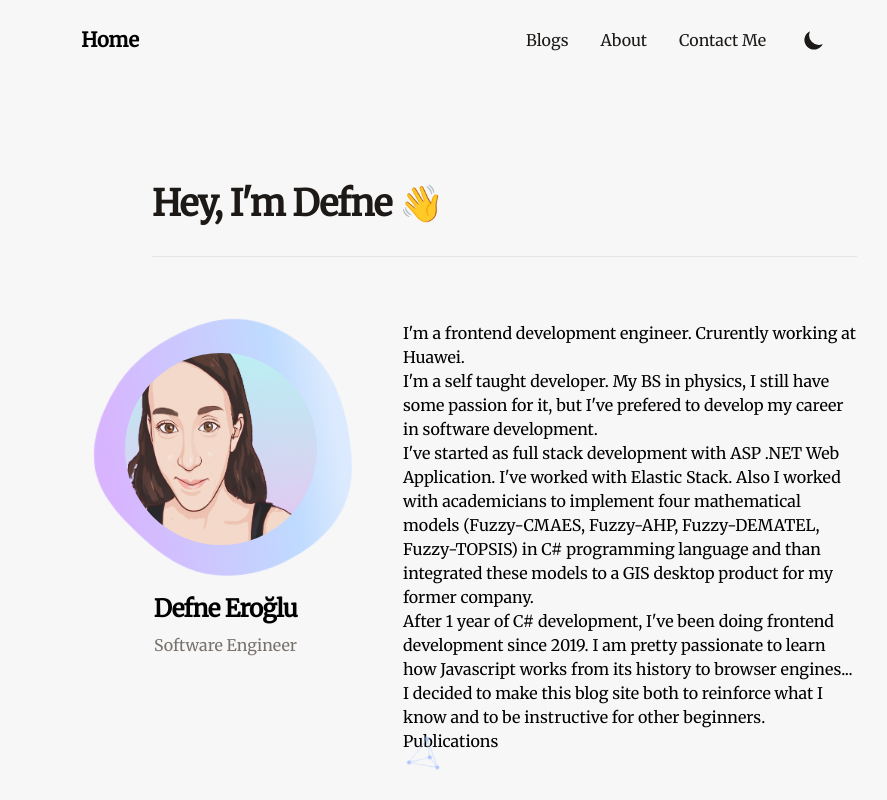
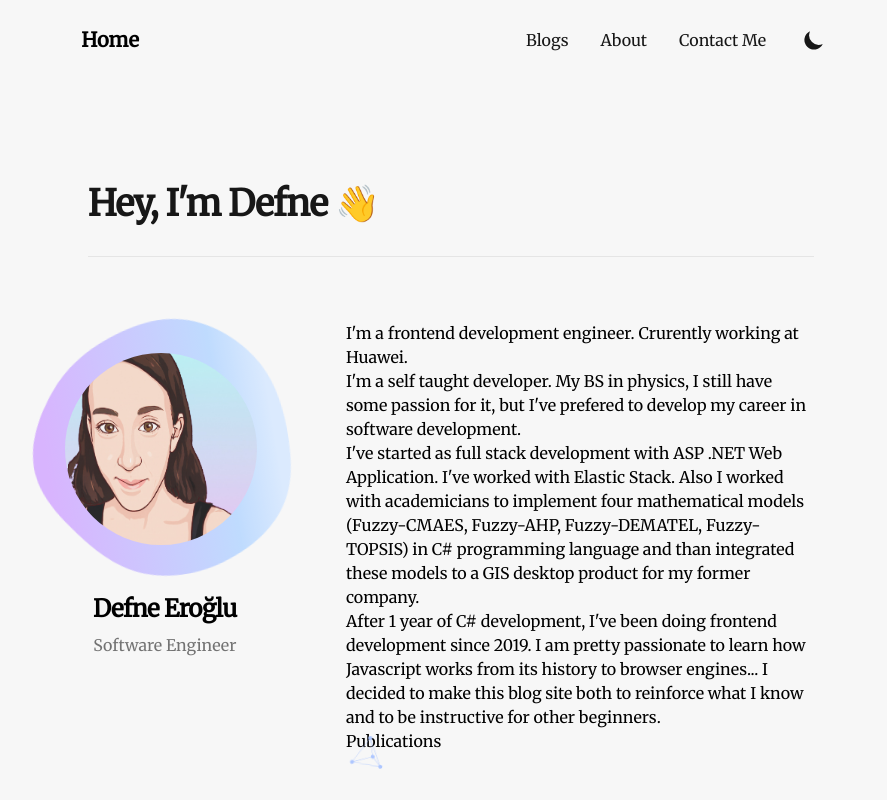
Before and after one commit to definite2/defneeroglu, a Next.js app: page /about in a window 1280 px wide. Shown: the top 800 px of the page, without its empty margins (189-1076 px from the left). Built offline with nearby package versions, Linux system fonts and the light colour scheme; what @tailwindcss/typography would draw is missing.

Commit message:
update grid column number

```diff
--- a/src/components/Layout.js
+++ b/src/components/Layout.js
@@ -10,7 +10,7 @@ const Wrapper = ({ children }) => {
         <Header />
         <main
           role="main"
-          className="md:col-span-7 md:col-start-4 col-span-12 px-5 my-40"
+          className="md:col-span-6 md:col-start-3 col-span-10 px-5 my-40"
         >
           {children}
         </main>
--- a/src/components/SectionContainer.js
+++ b/src/components/SectionContainer.js
@@ -1,3 +1,3 @@
 export default function SectionContainer({ children }) {
-  return <div className="grid grid-cols-12 gap-1 mb-auto">{children}</div>
+  return <div className="grid grid-cols-10 gap-1 mb-auto">{children}</div>
 }
--- a/tailwind.config.js
+++ b/tailwind.config.js
@@ -62,7 +62,7 @@ module.exports = {
         pinkk: '#F21170',
         'primary-light': '#F7F7F7',
         'primary-grayish': '#fcfcf7',
-        gray: colors.warmGray,
+        gray: colors.trueGray,
         violet: colors.violet,
         pink: colors.pink,
         green: colors.teal,
```
Also changed, not shown: src/components/Avatar.js (+8 -7 lines).
